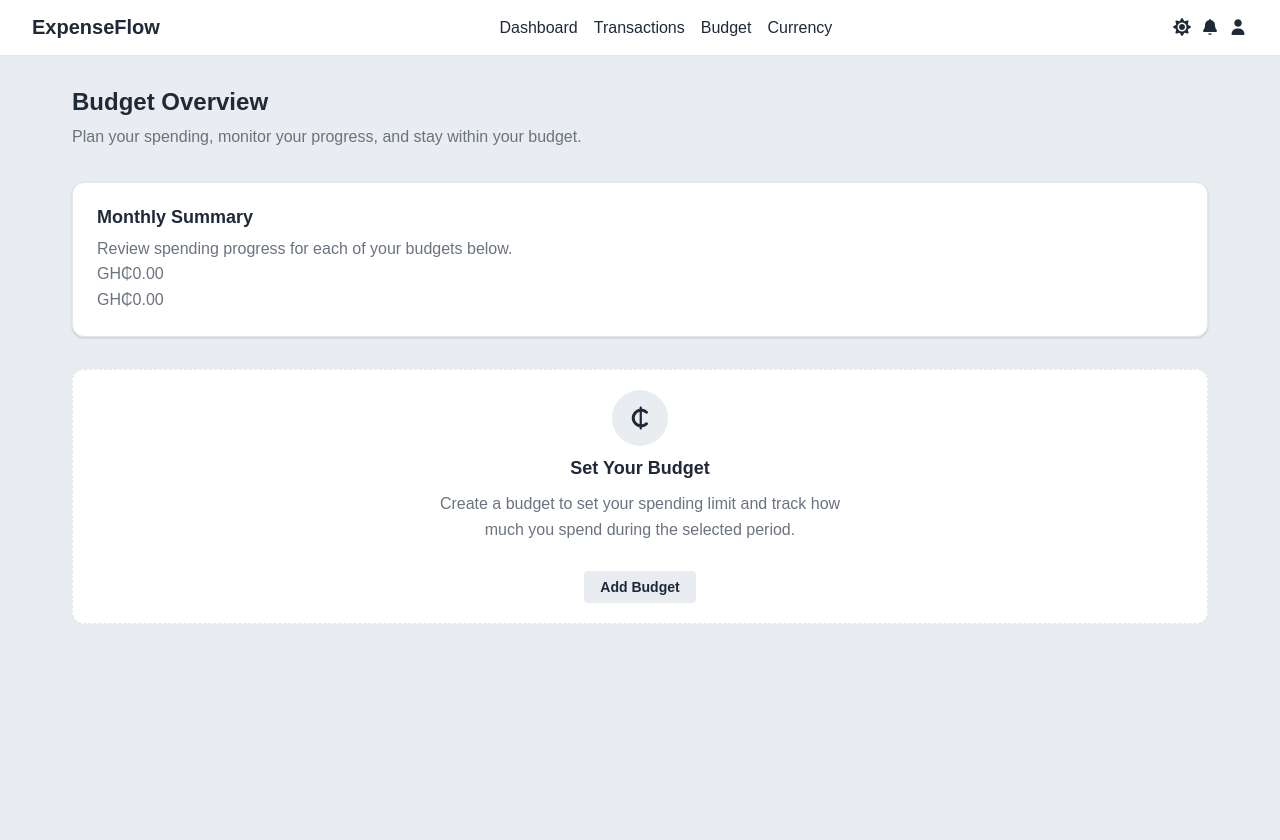
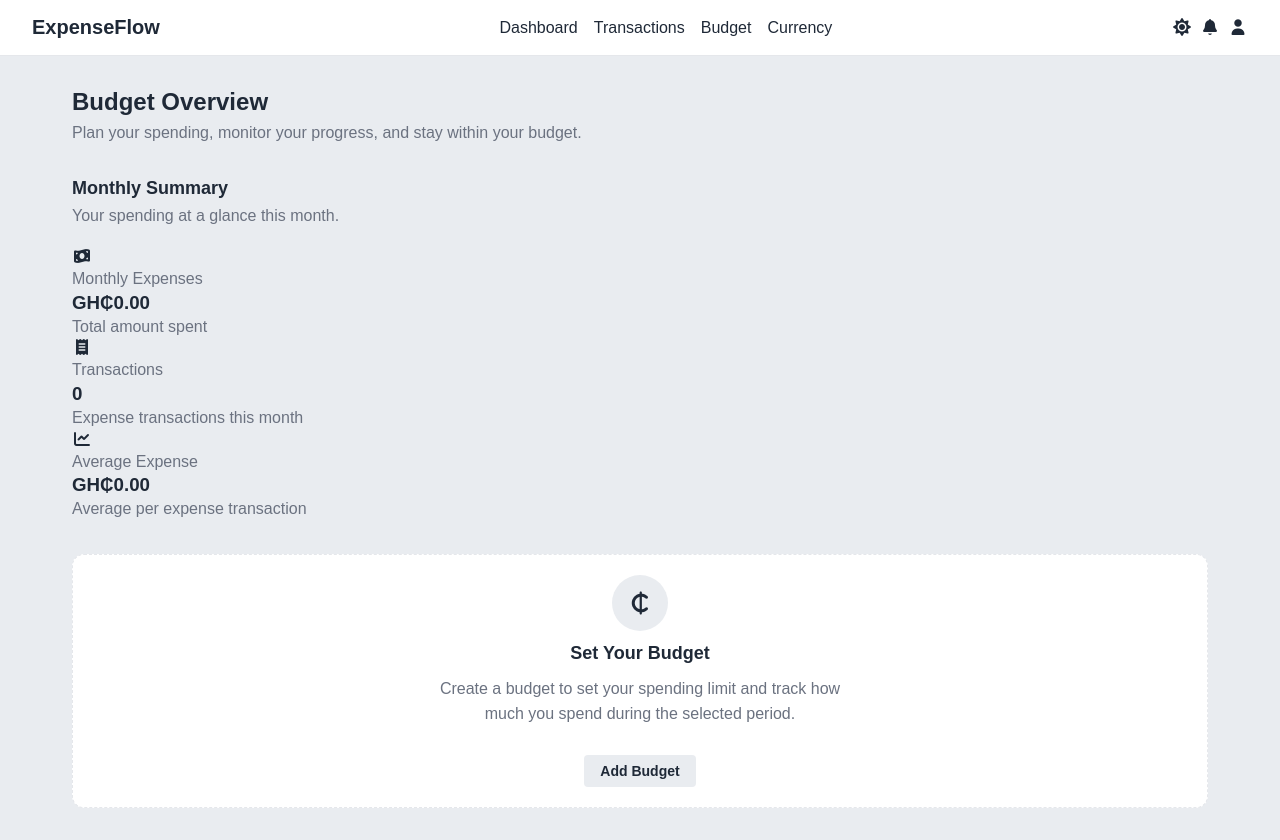
Before and after one commit to Kofitechbro/ExpenseFlow, a React (Vite) app: page /budget in a window 1280 px wide. Before the commit the page ends 800 px from the top, so only its background shows below. Built offline with nearby package versions, Linux system fonts and the light colour scheme.

Commit message:
Add average expense by the number of transaction

```diff
--- a/src/pages/Budget/Budget.css
+++ b/src/pages/Budget/Budget.css
@@ -10,7 +10,7 @@
 }
 
 .budget-heading h1 {
-  margin-bottom: 0.5rem;
+  margin-bottom: 0.25rem;
   font-weight: 700;
   font-size: 1.5rem;
 }
@@ -23,15 +23,19 @@
 
 .budget-overview {
   margin-bottom: 2rem;
-  padding: 1.5rem;
+  /* padding: 1.5rem;
   background-color: var(--color-surface);
   border: 1px solid var(--color-border);
   border-radius: 0.75rem;
-  box-shadow: var(--shadow);
+  box-shadow: var(--shadow); */
+}
+
+.budget-overview-heading {
+  margin-bottom: 1.25rem;
 }
 
 .budget-overview h2 {
-  margin-bottom: 0.5rem;
+  margin-bottom: 0.25rem;
   color: var(--color-text);
   font-size: 1.125rem;
 }
--- a/src/pages/Budget/Budget.jsx
+++ b/src/pages/Budget/Budget.jsx
@@ -106,6 +106,11 @@ function Budget({ budgets, onAddBudget, transactions }) {
 
   const currentMonthExpenseCount = getCurrentMonthExpenseCount();
 
+  const averageExpense =
+    currentMonthExpenseCount > 0
+      ? currentMonthSpent / currentMonthExpenseCount
+      : 0;
+
   return (
     <main className="budget-page">
       {/* Page heading */}
@@ -119,10 +124,45 @@ function Budget({ budgets, onAddBudget, transactions }) {
 
       {/* Budget overview */}
       <section className="budget-overview">
-        <h2>Monthly Summary</h2>
-        <p>Review spending progress for each of your budgets below.</p>
-        <p>{formatCurrency(currentMonthSpent)}</p>
-        <p>{formatCurrency(currentMonthExpenseCount)}</p>
+        <div className="budget-overview-heading">
+          <div>
+            <h2>Monthly Summary</h2>
+            <p>Your spending at a glance this month.</p>
+          </div>
+        </div>
+
+        <div className="budget-summary-grid">
+          <article className="budget-summary-card">
+            <div className="budget-summary-icon expense-icon">
+              <i className="fa-solid fa-money-bill-wave" aria-hidden="true"></i>
+            </div>
+            <p className="budget-summary-label">Monthly Expenses</p>
+            <h3>{formatCurrency(currentMonthSpent)}</h3>
+            <p className="budget-summary-description">Total amount spent</p>
+          </article>
+
+          <article className="budget-summary-card">
+            <div className="budget-summary-icon transactions-icon">
+              <i className="fa-solid fa-receipt" aria-hidden="true"></i>
+            </div>
+            <p className="budget-summary-label">Transactions</p>
+            <h3>{currentMonthExpenseCount}</h3>
+            <p className="budget-summary-description">
+              Expense transactions this month
+            </p>
+          </article>
+
+          <article className="budget-summary-card">
+            <div className="budget-summary-icon average-icon">
+              <i className="fa-solid fa-chart-line" aria-hidden="true"></i>
+            </div>
+            <p className="budget-summary-label">Average Expense</p>
+            <h3>{formatCurrency(averageExpense)}</h3>
+            <p className="budget-summary-description">
+              Average per expense transaction
+            </p>
+          </article>
+        </div>
       </section>
 
       {/* Empty state */}
```
